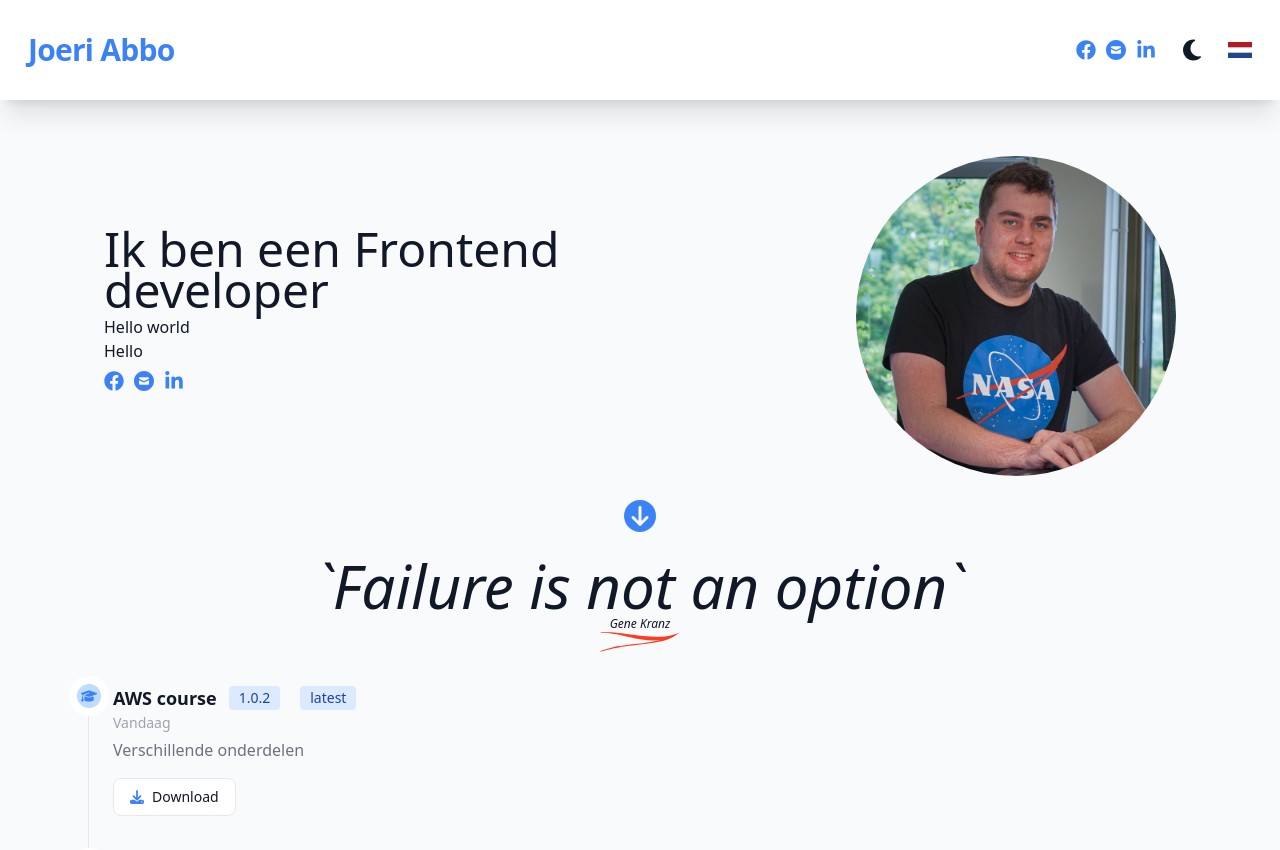
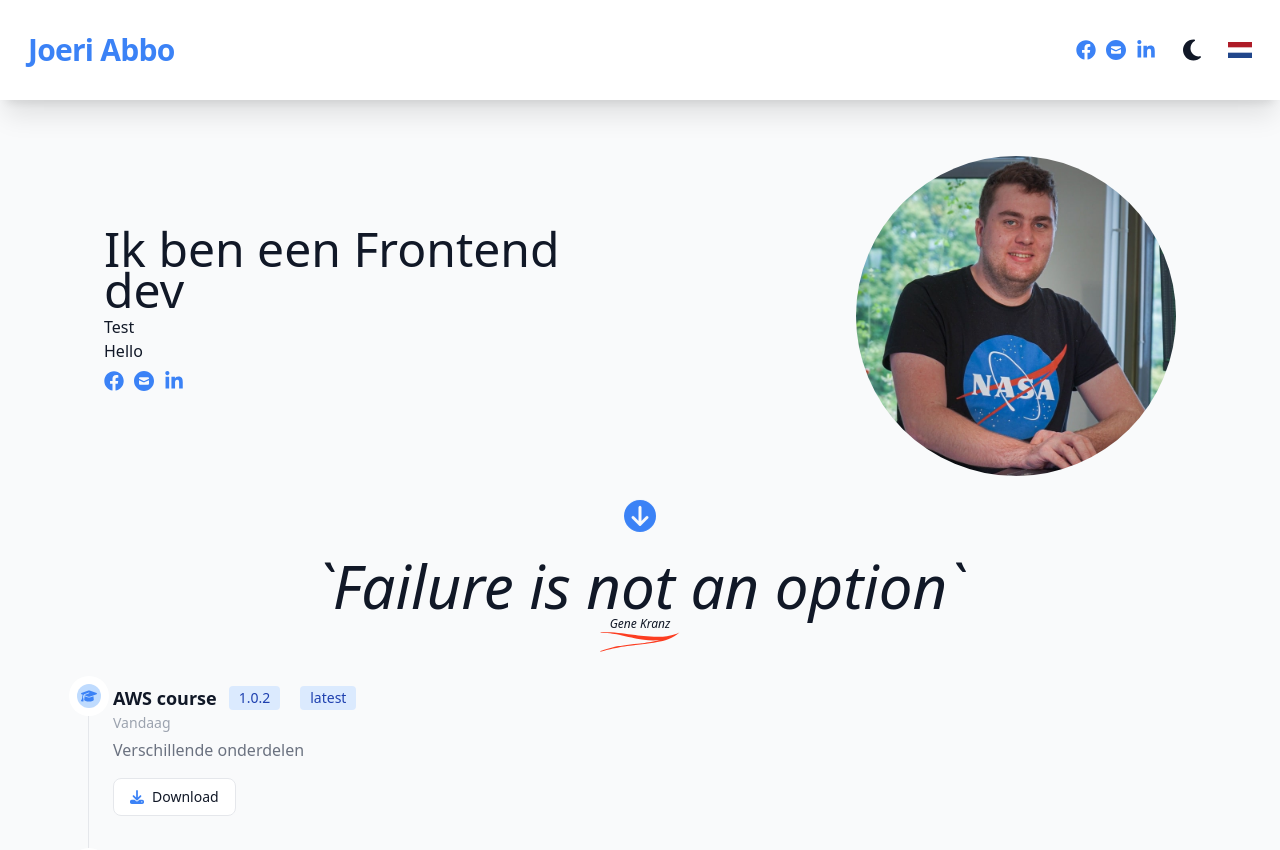
Before and after one commit to Joeri-Abbo/next-joeri-abbo, a Next.js app: page / in a window 1280 px wide. Shown: the top 850 px of the page. Built offline with nearby package versions, Linux system fonts and the light colour scheme.

Commit message:
Improve components

```diff
--- a/components/ContentWithImage.tsx
+++ /dev/null
@@ -1,64 +0,0 @@
-import Title from "./Title";
-import Box from "./Box";
-import {TypeAnimation} from "react-type-animation";
-import Button from "./Button";
-import Socials from "./Socials";
-import Col2 from "./Col2";
-import Image from "next/image";
-
-type Props = {
-    children: JSX.Element[] | JSX.Element | string
-};
-const ContentWithImage = (props: Props) => {
-    return (
-        <Col2>
-            <Box>
-                <div className="flex h-full">
-                    <div className="mt-auto mb-auto">
-                        <div>
-                            <Title>
-                                <TypeAnimation
-                                    // Same String at the start will only be typed once, initially
-                                    sequence={[
-                                        'Ik ben een Backend developer',
-                                        2000,
-                                        'Ik ben een Frontend developer',
-                                        2000,
-                                        'Ik ben een Fullstack developer',
-                                        2000,
-                                        'Ik ben een Support medewerker',
-                                        2000,
-                                        'Ik ben een Devops engineer',
-                                        2000,
-                                        'Ik ben een Cloud architect',
-                                        2000,
-                                        'Ik ben een Devops architect',
-                                        2000,
-                                    ]}
-                                    speed={50} // Custom Speed from 1-99 - Default Speed: 40
-                                    style={{fontSize: '2em', width: '100%'}}
-                                    wrapper="span" // Animation will be rendered as a <span>
-                                    repeat={Infinity} // Repeat this Animation Sequence infinitely
-                                />
-                            </Title>
-                            <div>
-                                {props.children}
-                            </div>
-                        </div>
-                        <Button>
-                            Hello
-                        </Button>
-                        <Socials/>
-                    </div>
-                </div>
-            </Box>
-            <Box>
-                <div className="flex h-full justify-end">
-                    <Image src="/hero.jpeg" className="rounded-full object-cover h-80 w-80 object-left" alt="Me"
-                           width="600" height="600"/>
-                </div>
-            </Box>
-        </Col2>
-    )
-}
-export default ContentWithImage;
--- /dev/null
+++ b/components/ThemeSwitcher.tsx
@@ -0,0 +1,46 @@
+import {useState, useEffect} from 'react';
+import {useTranslation, withTranslation} from 'react-i18next';
+import FlagNl from "../public/flags/nl.svg"
+import FlagEn from "../public/flags/en.svg"
+import {useTheme} from "next-themes";
+import SunIcon from "../public/icons/sun-bright-solid.svg";
+import MoonIcon from "../public/icons/moon-solid.svg";
+
+function ThemeSwitcher() {
+    const dark = "dark";
+    const light = "light";
+    const [mounted, setMounted] = useState(false);
+    const {systemTheme, theme, setTheme} = useTheme();
+
+    useEffect(() => {
+        setMounted(true);
+    }, [])
+
+
+    const renderThemeChanger = () => {
+        if (!mounted) return null;
+
+        const currentTheme = theme === "system" ? systemTheme : theme;
+        const classNames = "my-2 w-6 h-6 hover:scale-125 transform-gpu "
+        const colorClass = currentTheme === dark ? "fill-yellow-500" : "fill-gray-900"
+
+        if (currentTheme === dark) {
+            return (
+                <SunIcon className={classNames + colorClass} role="button" onClick={() => setTheme(light)}/>
+            )
+        } else {
+            return (
+                <MoonIcon className={classNames + colorClass} role="button" onClick={() => setTheme(dark)}/>
+            )
+        }
+    };
+
+
+    return (
+        <div>
+            {renderThemeChanger()}
+        </div>
+    );
+}
+
+export default withTranslation()(ThemeSwitcher);
--- a/pages/index.tsx
+++ b/pages/index.tsx
@@ -1,6 +1,5 @@
 import Head from 'next/head'
 import Layout from "../sections/Layout";
-import ContentWithImage from "../components/ContentWithImage";
 import ScrollableAnchor from "../components/ScrollableAnchor";
 import Quote from "../components/Quote";
 import CallToAction from "../components/CallToAction";
@@ -11,6 +10,13 @@ import WorkItem from "../components/Timeline/WorkItem";
 import FeatureItem from "../components/Timeline/FeatureItem";
 import ScrollDown from "../components/ScrollDown";
 import Projects from "../components/Project/Projects";
+import Col2 from "../components/Col2";
+import Box from "../components/Box";
+import Title from "../components/Title";
+import {TypeAnimation} from "react-type-animation";
+import Button from "../components/Button";
+import Socials from "../components/Socials";
+import Image from "next/image";
 
 export default function Home() {
     return (
@@ -23,9 +29,52 @@ export default function Home() {
                     <link rel="icon" href="/favicon.ico"/>
                 </Head>
                 <main className="">
-                    <ContentWithImage>
-                        Hello world
-                    </ContentWithImage>
+                    <Col2>
+                        <Box>
+                            <div className="flex h-full">
+                                <div className="mt-auto mb-auto">
+                                    <div>
+                                        <Title>
+                                            <TypeAnimation
+                                                sequence={[
+                                                    'Ik ben een Backend developer',
+                                                    2000,
+                                                    'Ik ben een Frontend developer',
+                                                    2000,
+                                                    'Ik ben een Fullstack developer',
+                                                    2000,
+                                                    'Ik ben een Devops engineer',
+                                                    2000,
+                                                    'Ik ben een Cloud architect',
+                                                    2000,
+                                                    'Ik ben een Devops architect',
+                                                    2000,
+                                                ]}
+                                                speed={30}
+                                                style={{fontSize: '2em', width: '100%'}}
+                                                wrapper="span"
+                                                repeat={Infinity}
+                                            />
+                                        </Title>
+                                        <div>
+                                            Test
+                                        </div>
+                                    </div>
+                                    <Button>
+                                        Hello
+                                    </Button>
+                                    <Socials/>
+                                </div>
+                            </div>
+                        </Box>
+                        <Box>
+                            <div className="flex h-full lg:justify-end justify-center">
+                                <Image src="/hero.jpeg" className="rounded-full object-cover h-80 w-80 object-left"
+                                       alt="Me"
+                                       width="600" height="600"/>
+                            </div>
+                        </Box>
+                    </Col2>
                     <ScrollDown href="/#quote"/>
                     <ScrollableAnchor id="quote">
                         <Quote name="Gene Kranz">
--- a/sections/Header.tsx
+++ b/sections/Header.tsx
@@ -1,44 +1,9 @@
 import Logo from "../components/Logo";
-import {useTheme} from "next-themes";
-import {useState, useEffect} from "react";
-import SunIcon from "../public/icons/sun-bright-solid.svg"
-import MoonIcon from "../public/icons/moon-solid.svg"
 import Socials from "../components/Socials";
 import LanguageSwitcher from "../components/LanguageSwitcher";
-import {useTranslation} from "react-i18next";
-
+import ThemeSwitcher from "../components/ThemeSwitcher";
 
 const Header = () => {
-    const {t} = useTranslation();
-
-    const dark = "dark";
-    const light = "light";
-    const [mounted, setMounted] = useState(false);
-    const {systemTheme, theme, setTheme} = useTheme();
-
-    useEffect(() => {
-        setMounted(true);
-    }, [])
-
-
-    const renderThemeChanger = () => {
-        if (!mounted) return null;
-
-        const currentTheme = theme === "system" ? systemTheme : theme;
-        const classNames = "my-2 w-6 h-6 hover:scale-125 transform-gpu "
-        const colorClass = currentTheme === dark ? "fill-yellow-500" : "fill-gray-900"
-
-        if (currentTheme === dark) {
-            return (
-                <SunIcon className={classNames + colorClass} role="button" onClick={() => setTheme(light)}/>
-            )
-        } else {
-            return (
-                <MoonIcon className={classNames + colorClass} role="button" onClick={() => setTheme(dark)}/>
-            )
-        }
-    };
-
     return (
         <header
             className="h-15 shadow-sm sticky top-0 z-30 w-full px-2 py-4 sm:px-4 shadow-xl relative dark:bg-black bg-white ">
@@ -46,7 +11,7 @@ const Header = () => {
                 <Logo/>
                 <div className="flex gap-6 items-center">
                     <Socials/>
-                    {renderThemeChanger()}
+                    <ThemeSwitcher/>
                     <LanguageSwitcher/>
                 </div>
             </div>
```
